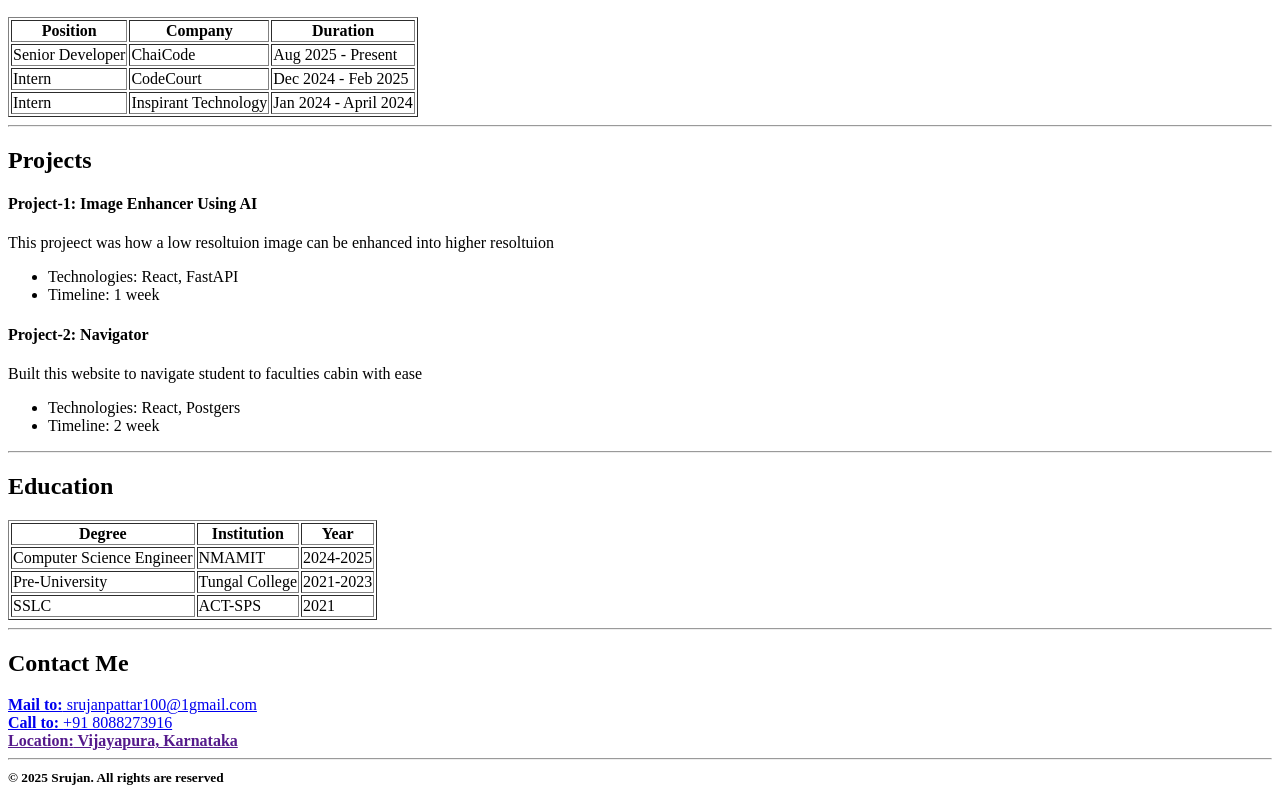
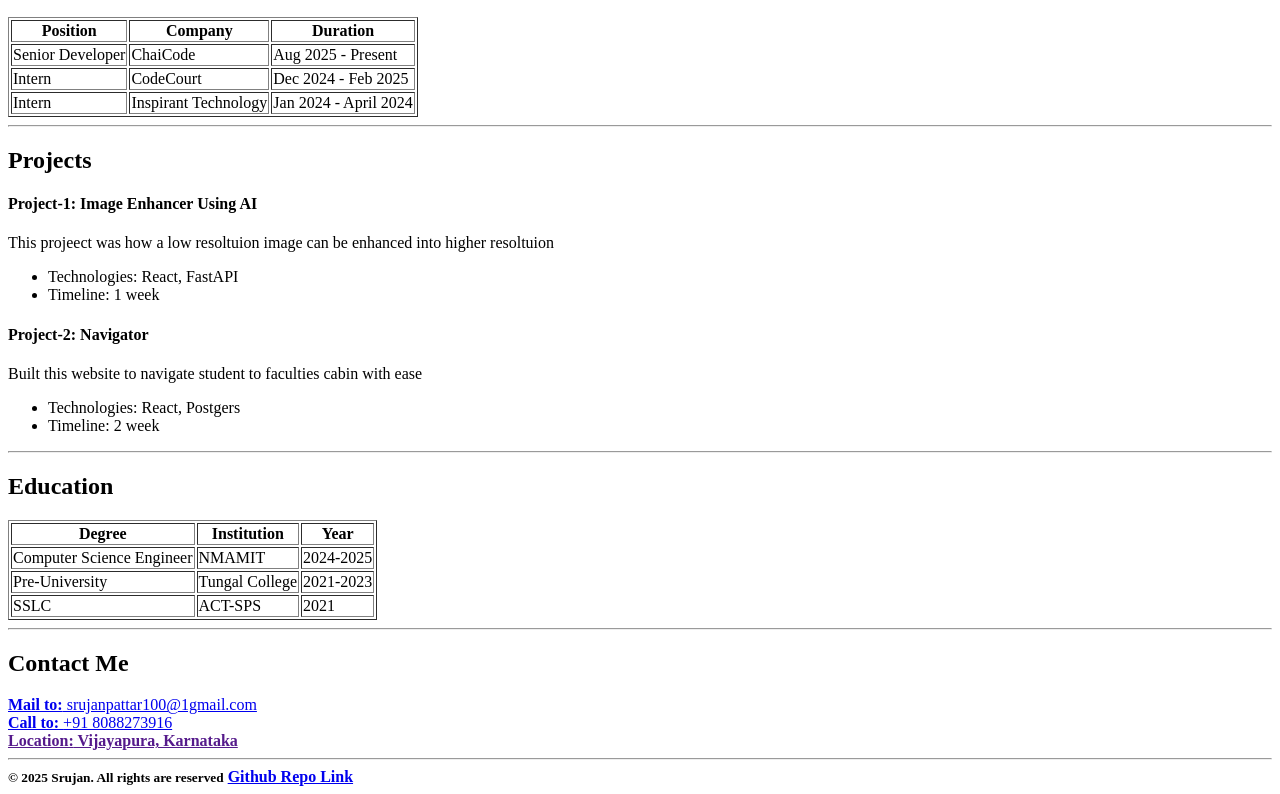
Before and after one commit to srujanpattar1/HTML-Assignment, a plain HTML site: page index.html in a window 1280 px wide. Shown: the part 437-1231 px from the top of the page. Drawn offline with Linux system fonts and the light colour scheme.

Commit message:
add repo link

```diff
--- a/index.html
+++ b/index.html
@@ -113,6 +113,7 @@
             <a href=""><b>Location:<b></b> Vijayapura, Karnataka</a><hr>
             <a><small></small></a>
             <a><small>&copy; 2025 Srujan. All rights are reserved</small></a>
+            <a href="https://github.com/srujanpattar1/HTML-Assignment">Github Repo Link</a>
         </div>
     </footer>
 
```
